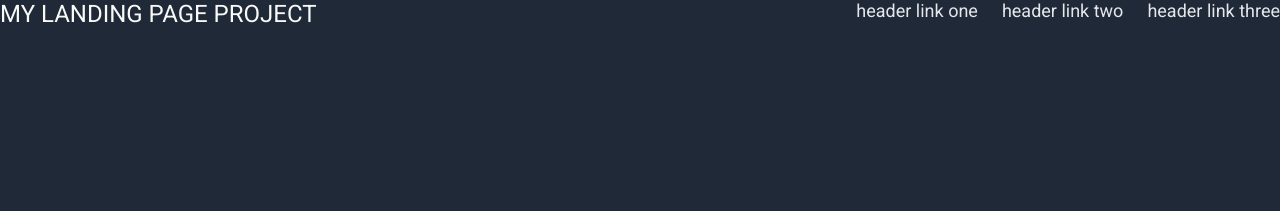
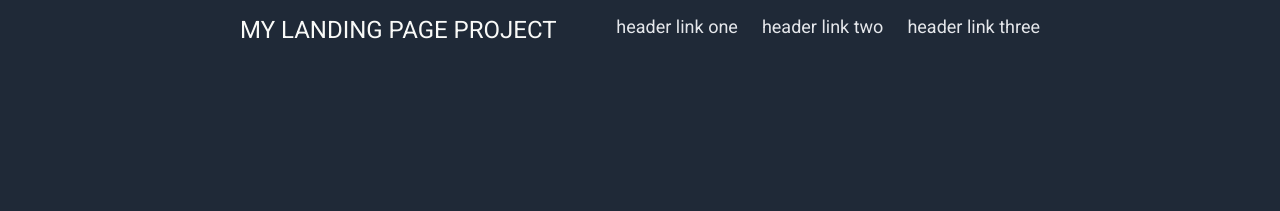
Before and after one commit to GuoYimin97/landing-page, a plain HTML site: page index.html in a window 1280 px wide. Shown: the top 211 px of the page. Drawn offline with Linux system fonts and the light colour scheme.

Commit message:
Add CSS elements to style first section of the webpage

```diff
--- a/style.css
+++ b/style.css
@@ -18,6 +18,8 @@ body {
     font-style: normal;
     background-color: #1f2937;
     color: #F9FAF8;
+    padding-left: 240px;
+    padding-right: 240px;
     /* flex-basis: auto; */
 }
 
@@ -25,6 +27,7 @@ body {
     display: flex;
     flex-direction: row;
     justify-content: space-between;
+    margin-top: 16px;
 }
 
 .header-logo-text {
```
